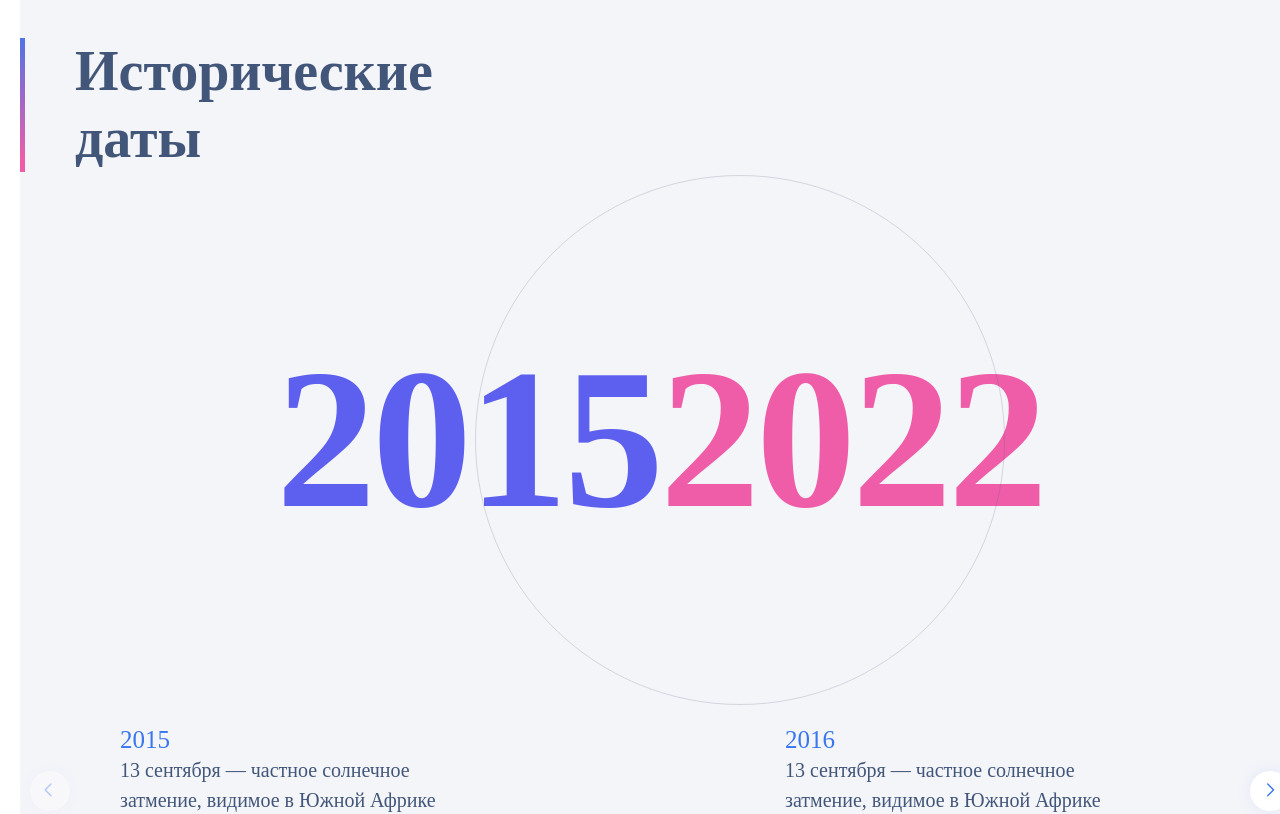
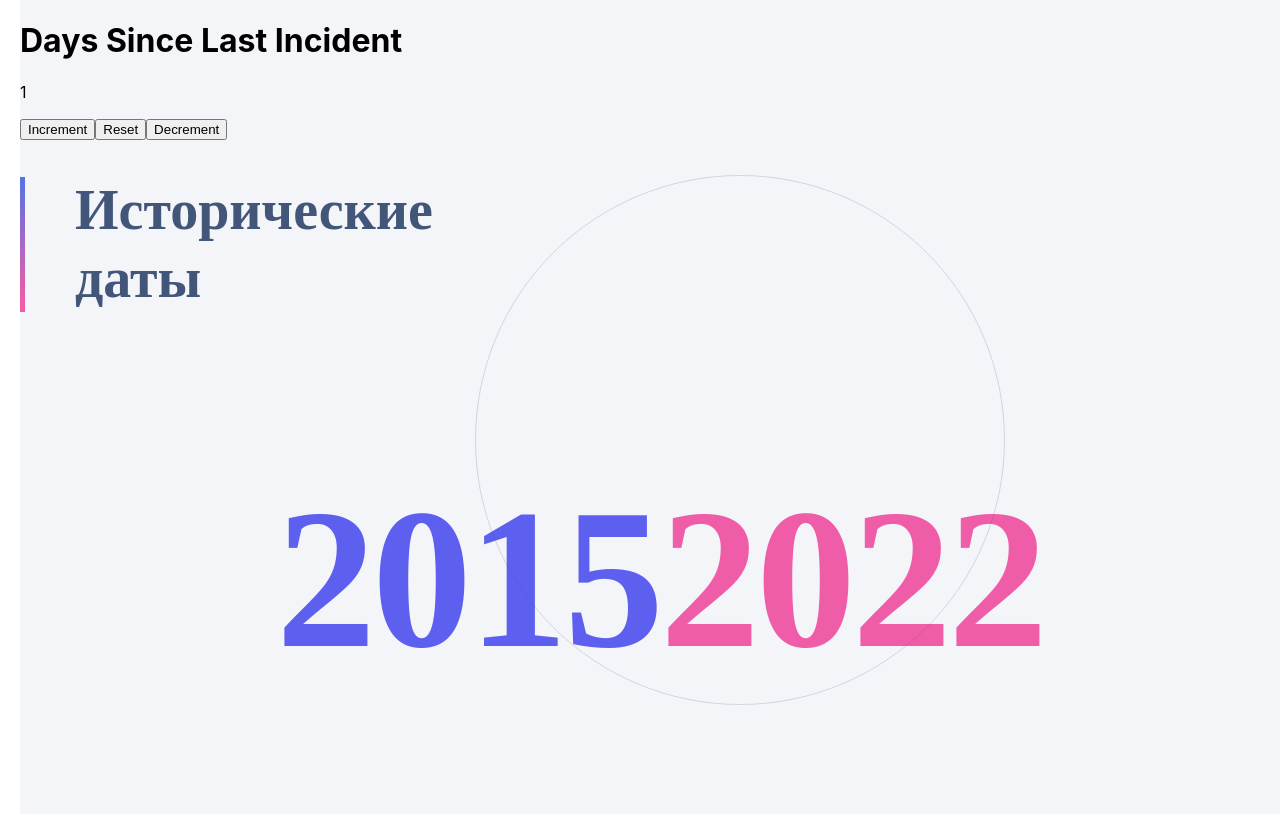
Before and after one commit to callbackKid/OnlyTeamsTestTask, a React (Create React App) app in the folder onlyteams/: page / in a window 1280 px wide. Shown: the top 814 px of the page. Built offline with nearby package versions, Linux system fonts and the light colour scheme; no server answers.

Commit message:
redux with typescript

```diff
--- a/onlyteams/src/App.tsx
+++ b/onlyteams/src/App.tsx
@@ -1,10 +1,12 @@
 import { useEffect, useState } from "react";
 import "./App.css";
+import Application from "./Application";
 import { DatesSlider } from "./Components/DatesSlider.tsx/DatesSlider";
 import { Dates } from "./Components/FactsSlider/FactsSlider";
 import { Title } from "./Components/Title/Title";
 
 function App(props: any) {
+  // const [data, setData] = useState([]);
   useEffect(() => {
     const fetchData = async () => {
       const response = await fetch("./data.json");
@@ -16,6 +18,7 @@ function App(props: any) {
 
   return (
     <div className="App">
+      <Application />
       <Title />
       <DatesSlider date1={"2015"} date2={"2022"} />
       <Dates children={props.children} />
--- /dev/null
+++ b/onlyteams/src/Application.tsx
@@ -0,0 +1,58 @@
+import { useReducer } from "react";
+
+type StateType = {
+  count: number;
+};
+
+type ActionType = {
+  type: "INCREASE" | "DECREASE" | "RESET";
+  payload?: number;
+};
+
+const initialState: StateType = {
+  count: 1,
+};
+
+const reducer = (state: StateType, action: ActionType) => {
+  switch (action.type) {
+    case "INCREASE":
+      return {
+        count: state.count + 1,
+      };
+    case "DECREASE":
+      return {
+        count: state.count - 1,
+      };
+
+    case "RESET":
+      return {
+        count: action.payload || 0,
+      };
+    default:
+      return state;
+  }
+};
+
+const Counter = () => {
+  const [state, dispatch] = useReducer(reducer, initialState);
+
+  const reset = () => dispatch({ type: "RESET", payload: 0 });
+  const increase = () => dispatch({ type: "INCREASE" });
+  const decrease = () => dispatch({ type: "DECREASE" });
+
+  return (
+    <main className="Counter">
+      <h1>Days Since Last Incident</h1>
+      <p className="count">{state.count}</p>
+      <section className="controls">
+        <button onClick={increase}>Increment</button>
+        <button onClick={reset}>Reset</button>
+        <button onClick={decrease}>Decrement</button>
+      </section>
+    </main>
+  );
+};
+
+const Application = () => <Counter />;
+
+export default Application;
```
Also changed, not shown: 1 other file (tests, documents, lock files or other folders).
